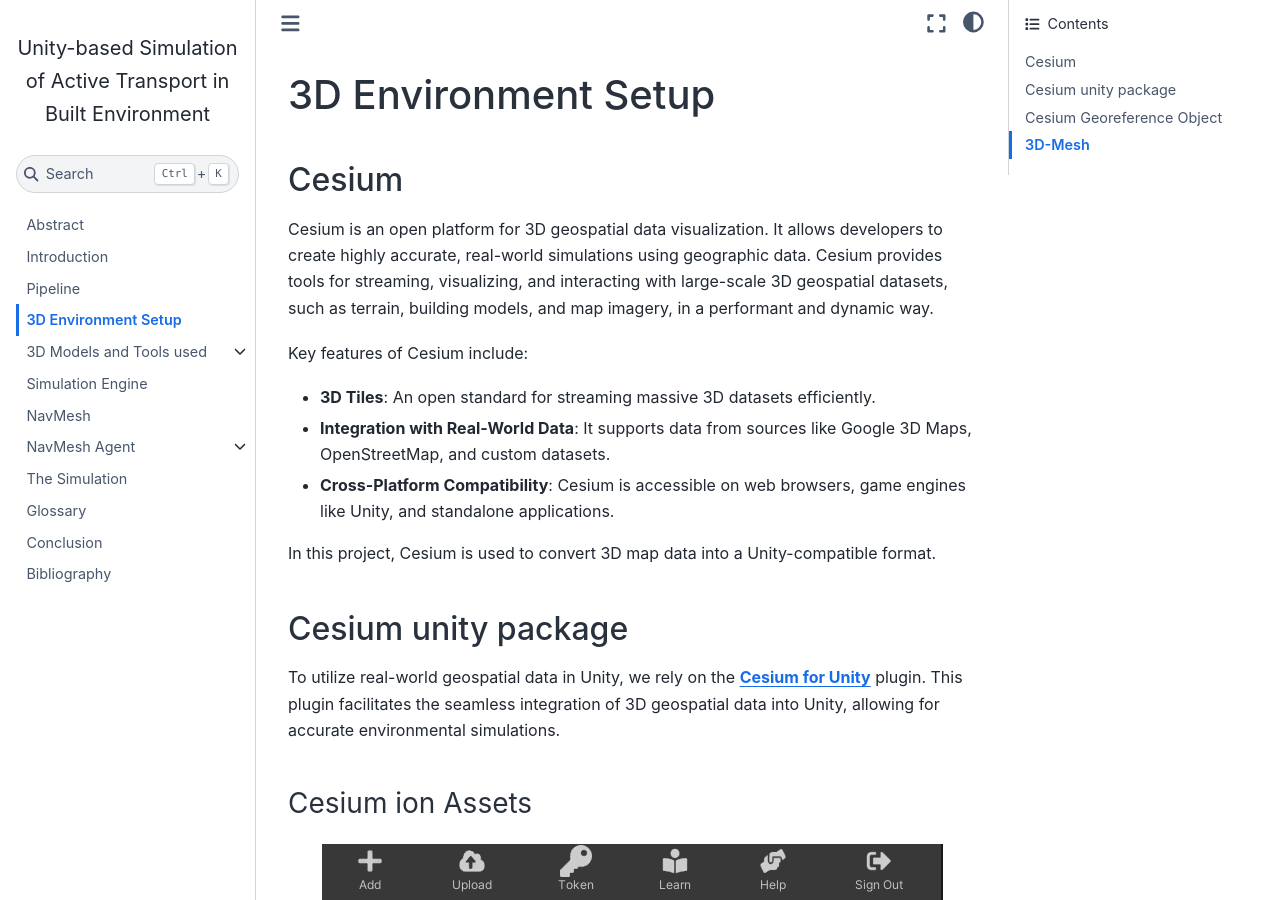
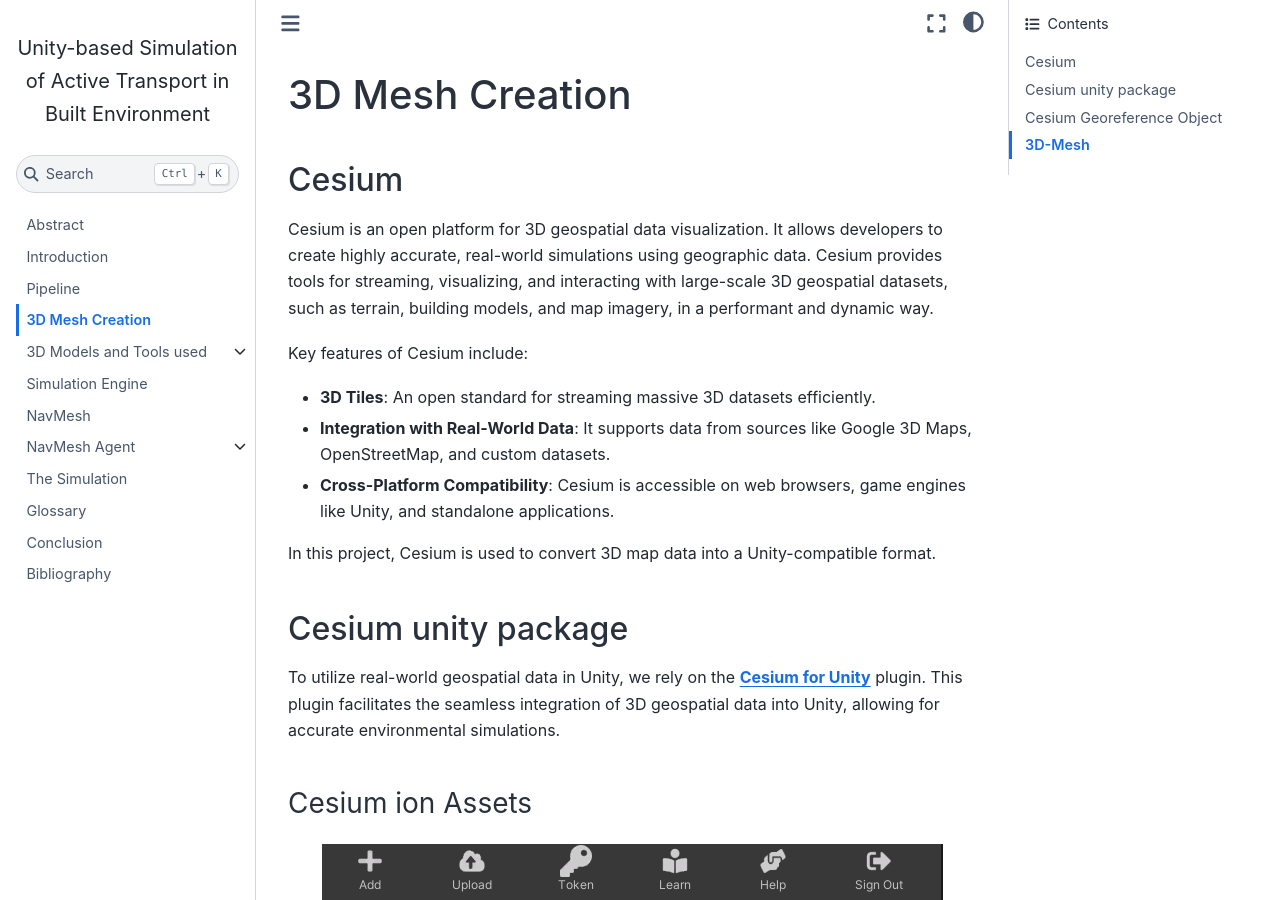
Before and after one commit to Theogoun/Thesis, a Jupyter Book: the page built from docs/Cesium.md, in a window 1280 px wide and 900 px high. Built offline with Jupyter Book 1.0.4 settings and Sphinx 7.4.7 and the Sphinx Book theme 1.1.4, drawn with Linux system fonts in a browser that asks for light colours; some of the changed lines change nothing that is shown.

Commit message:
Config file for pdf file using latexk

```diff
--- a/docs/Cesium.md
+++ b/docs/Cesium.md
@@ -1,4 +1,4 @@
-# 3D Environment Setup
+# 3D Mesh Creation
 
 ## Cesium
 
--- a/docs/_config.yml
+++ b/docs/_config.yml
@@ -13,8 +13,54 @@
 
 # Define the name of the latex output file for PDF builds
 latex:
+  latex_engine: xelatex
   latex_documents:
     targetname: book.tex
+  latex_elements:
+    papersize: a4paper
+    pointsize: 11pt
+    preamble: |
+      % Custom LaTeX preamble for thesis
+      % Remove chapter numbering
+      \renewcommand{\chapter}{\@startsection{chapter}{0}{0pt}{-3.5ex plus -1ex minus -.2ex}{2.3ex plus .2ex}{\normalfont\huge\bfseries}}
+      \renewcommand{\thechapter}{}
+      % Color and section styling
+      \usepackage{color}
+      \definecolor{myblue}{RGB}{0, 102, 204}
+      \usepackage{sectsty}
+      \chapterfont{\color{myblue}}
+      \sectionfont{\color{myblue}}
+      \subsectionfont{\color{myblue}}
+      % Page style
+      \usepackage{fancyhdr}
+      \pagestyle{fancy}
+      \fancyhead{}
+      \fancyhead[LE,RO]{\thepage}
+      \fancyhead[RE]{\leftmark}
+      \fancyhead[LO]{\rightmark}
+      \fancyfoot{}
+      % Add more customizations here
+      % Add abstract, acknowledgements, dedication pages if needed
+      \newcommand{\thesisabstract}[1]{\chapter*{Abstract}\addcontentsline{toc}{chapter}{Abstract}#1\newpage}
+      \newcommand{\thesisacknowledgements}[1]{\chapter*{Acknowledgements}\addcontentsline{toc}{chapter}{Acknowledgements}#1\newpage}
+      \newcommand{\thesisdedication}[1]{\chapter*{Dedication}#1\newpage}
+    maketitle: |
+      % Custom title page for thesis
+      \begin{titlepage}
+        \centering
+        {\Huge\bfseries Unity-based Simulation of Active Transport in Built Environment\par}
+        \vspace{1.5cm}
+        {\Large Dimitrios Dimitriadis, Thodoris Gounelas\par}
+        \vspace{1.5cm}
+        {\large A thesis submitted in partial fulfillment of the requirements for the degree of\par}
+        {\large Master of Science\par}
+        \vspace{1.5cm}
+        {\large Department of ...\par}
+        {\large University Name\par}
+        \vspace{2cm}
+        {\large \today\par}
+        \vfill
+      \end{titlepage}
 
 # Add a bibtex file so that we can create citations
 bibtex_bibfiles:
```
